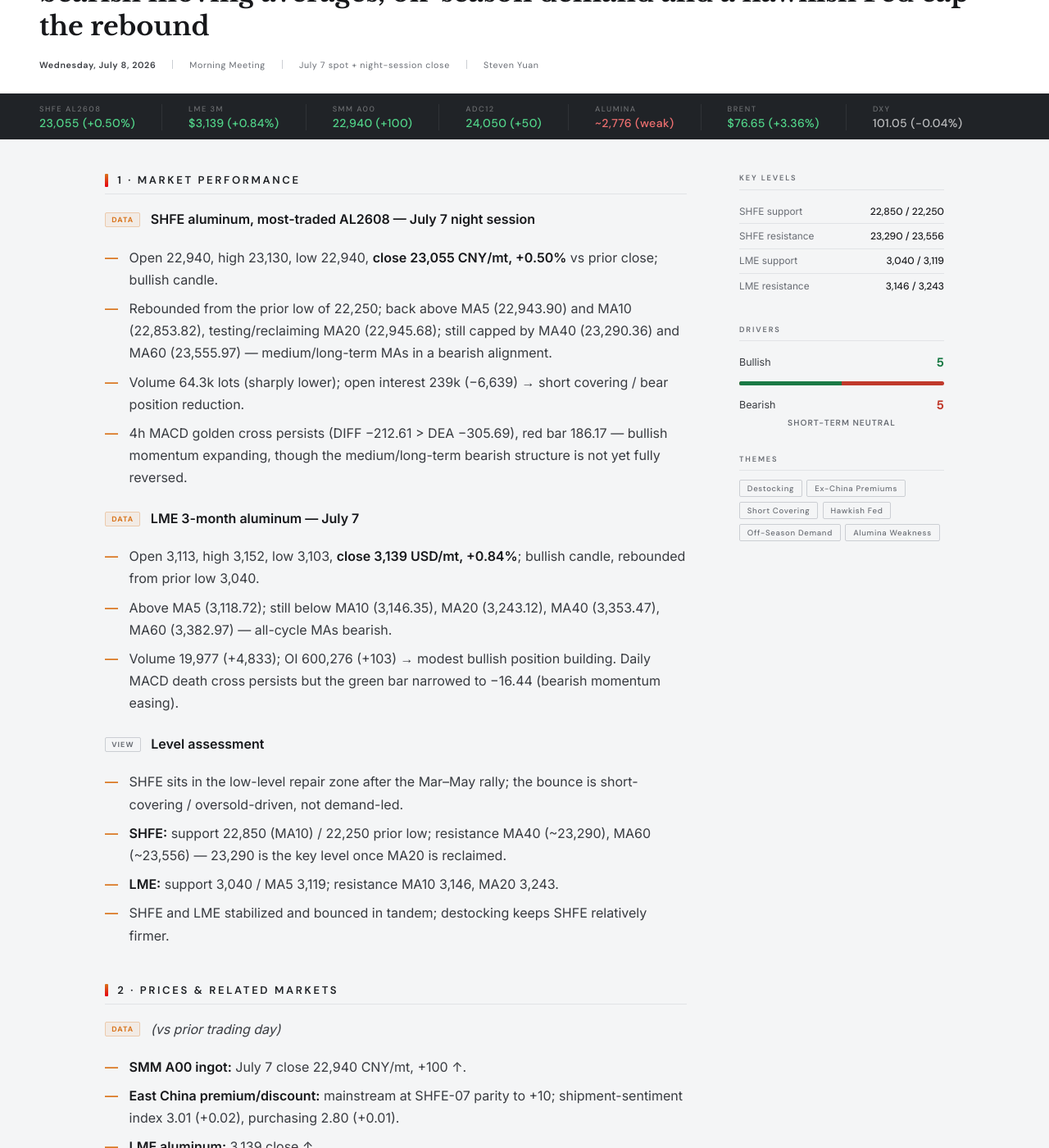
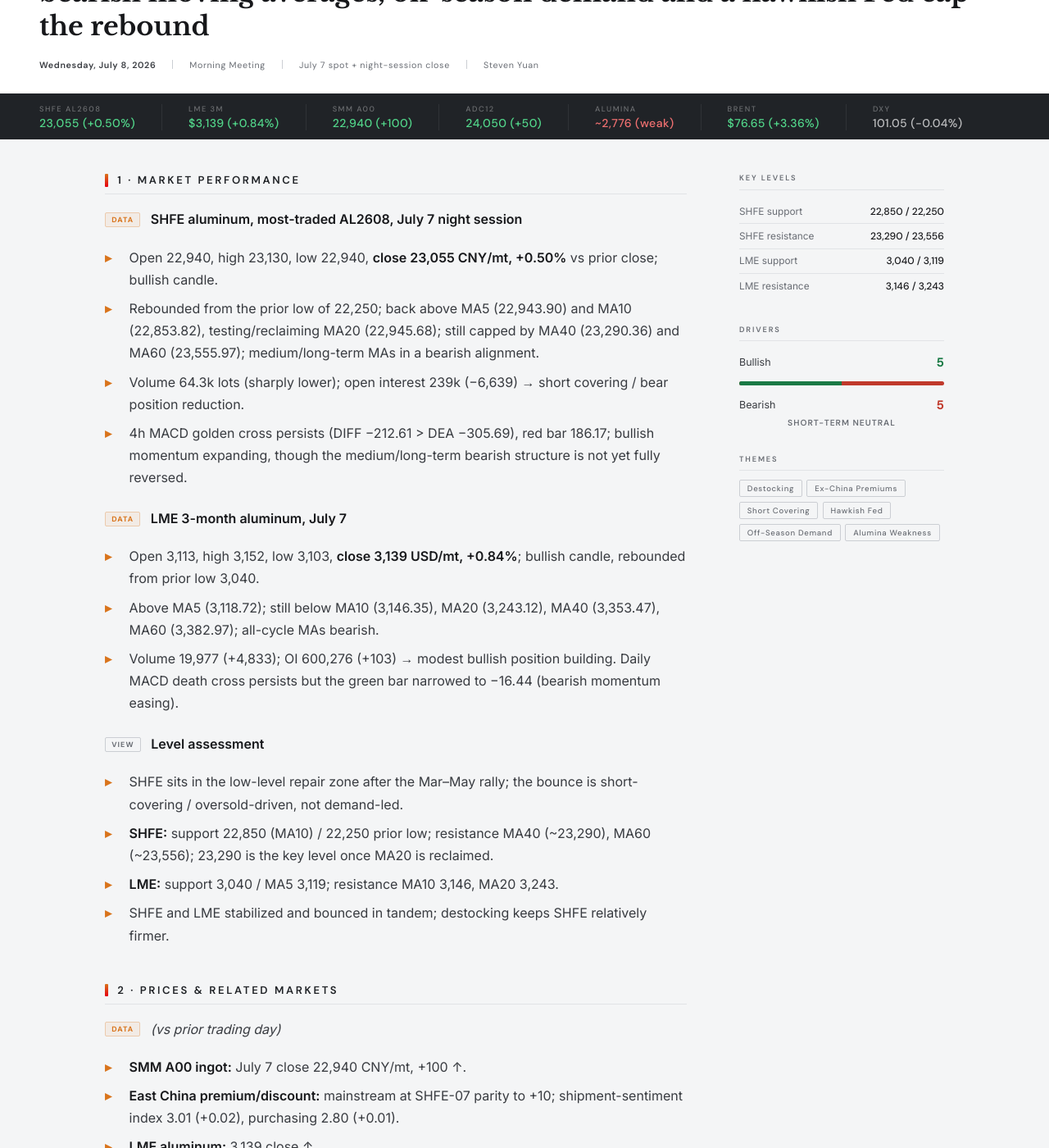
Before and after one commit to ShaoxiongYuan/ShaoxiongYuan.github.io, a Jekyll site: the page built from aluminum-market-daily/2026-07-08-destocking-floor-premiums-surge-rebound-capped.md, in a window 1280 px wide and 1400 px high, scrolled down 215 px. Shown: the whole window at 82% size. Built offline with Jekyll 4.4.1, drawn with Linux system fonts in a browser that asks for light colours; some of the changed text lies outside the part shown.

Commit message:
Reorder About section, trim OAAM detail, and remove em-dashes from aluminum reports
- About section: lead with Bosai Minerals Group role, mention Orion Alpha
  second and drop the fund-performance figures (kept only in OAAM's own
  dedicated section below)
- Rename the role from bulk raw-materials to bulk commodities procurement
  and sales across the About and Bosai sections
- Strip em-dashes from the Aluminum Market Daily post content (EN + ZH),
  its layout (title separator, list-bullet glyph), and the landing-page
  copy, replacing with commas, semicolons, colons, or parentheses as fits

Co-Authored-By: Claude Sonnet 5 <noreply@anthropic.com>
Claude-Session: https://claude.ai/code/session_01RvrQrniR2zDwWVghACcCXp

```diff
--- a/_layouts/aluminum-market-daily-index.html
+++ b/_layouts/aluminum-market-daily-index.html
@@ -637,7 +637,7 @@
     <div class="hero-inner">
       <div class="hero-kicker">Metals Desk &middot; Daily Coverage</div>
       <h1 class="hero-title">Aluminum Market Daily</h1>
-      <p class="hero-sub">Daily notes on the aluminum value chain — bauxite, alumina, and primary aluminum — tracking LME and SHFE price action, alumina and bauxite benchmarks, freight, inventories, and supply–demand shifts across the Belt-and-Road supply base.</p>
+      <p class="hero-sub">Daily notes on the aluminum value chain (bauxite, alumina, and primary aluminum), tracking LME and SHFE price action, alumina and bauxite benchmarks, freight, inventories, and supply–demand shifts across the Belt-and-Road supply base.</p>
       <div class="hero-tags">
         <span class="hero-tag">LME Aluminium</span>
         <span class="hero-tag">SHFE</span>
@@ -787,7 +787,7 @@
       <div class="empty-state">
         <span class="empty-badge">Publishing Soon</span>
         <div class="empty-title">The inaugural edition is on the way</div>
-        <p class="empty-text">Aluminum Market Daily will land here each trading day — bauxite, alumina, and primary aluminum, from the mine to the LME screen. Check back shortly for the first edition.</p>
+        <p class="empty-text">Aluminum Market Daily will land here each trading day: bauxite, alumina, and primary aluminum, from the mine to the LME screen. Check back shortly for the first edition.</p>
       </div>
       {% endif %}
     </div>
--- a/_layouts/aluminum-note.html
+++ b/_layouts/aluminum-note.html
@@ -3,7 +3,7 @@
 <head>
   <meta charset="UTF-8">
   <meta name="viewport" content="width=device-width, initial-scale=1.0">
-  <title>{{ page.date | date: "%b %-d, %Y" }} — {{ page.headline }}</title>
+  <title>{{ page.date | date: "%b %-d, %Y" }} · {{ page.headline }}</title>
   <link rel="preconnect" href="https://fonts.googleapis.com">
   <link href="https://fonts.googleapis.com/css2?family=Inter:wght@300;400;500;600&family=DM+Sans:wght@300;400;500;600;700&family=Libre+Baskerville:ital,wght@0,400;0,700;1,400&display=swap" rel="stylesheet">
   <style>
@@ -273,7 +273,7 @@
       color: var(--ink-2);
     }
     .note-article ul > li::before {
-      content: "—";
+      content: "▸";
       position: absolute;
       left: -1.1rem;
       color: var(--molten);
--- a/aluminum-market-daily/2026-07-08-destocking-floor-premiums-surge-rebound-capped.md
+++ b/aluminum-market-daily/2026-07-08-destocking-floor-premiums-surge-rebound-capped.md
@@ -1,8 +1,8 @@
 ---
 layout: aluminum-note
-title: "Aluminum Morning Brief — July 8, 2026"
+title: "Aluminum Morning Brief, July 8, 2026"
 headline: "Aluminum stabilizes and bounces off its lows as China's four-year-high destocking and surging ex-China premiums build a floor, while bearish moving averages, off-season demand and a hawkish Fed cap the rebound"
-headline_zh: "铝价低位企稳反弹——国内四年高位去库与海外升水飙升构成底部支撑，但中长期均线偏空、淡季需求与美联储鹰派限制反弹高度"
+headline_zh: "铝价低位企稳反弹：国内四年高位去库与海外升水飙升构成底部支撑，但中长期均线偏空、淡季需求与美联储鹰派限制反弹高度"
 date: 2026-07-08
 author: Steven Yuan
 data_window: "July 7 spot + night-session close"
@@ -30,23 +30,23 @@ drivers:
 
 ## 1 · Market Performance
 
-<span class="lbl lbl-data">Data</span> **SHFE aluminum, most-traded AL2608 — July 7 night session**
+<span class="lbl lbl-data">Data</span> **SHFE aluminum, most-traded AL2608, July 7 night session**
 
 - Open 22,940, high 23,130, low 22,940, **close 23,055 CNY/mt, +0.50%** vs prior close; bullish candle.
-- Rebounded from the prior low of 22,250; back above MA5 (22,943.90) and MA10 (22,853.82), testing/reclaiming MA20 (22,945.68); still capped by MA40 (23,290.36) and MA60 (23,555.97) — medium/long-term MAs in a bearish alignment.
+- Rebounded from the prior low of 22,250; back above MA5 (22,943.90) and MA10 (22,853.82), testing/reclaiming MA20 (22,945.68); still capped by MA40 (23,290.36) and MA60 (23,555.97); medium/long-term MAs in a bearish alignment.
 - Volume 64.3k lots (sharply lower); open interest 239k (−6,639) → short covering / bear position reduction.
-- 4h MACD golden cross persists (DIFF −212.61 > DEA −305.69), red bar 186.17 — bullish momentum expanding, though the medium/long-term bearish structure is not yet fully reversed.
+- 4h MACD golden cross persists (DIFF −212.61 > DEA −305.69), red bar 186.17; bullish momentum expanding, though the medium/long-term bearish structure is not yet fully reversed.
 
-<span class="lbl lbl-data">Data</span> **LME 3-month aluminum — July 7**
+<span class="lbl lbl-data">Data</span> **LME 3-month aluminum, July 7**
 
 - Open 3,113, high 3,152, low 3,103, **close 3,139 USD/mt, +0.84%**; bullish candle, rebounded from prior low 3,040.
-- Above MA5 (3,118.72); still below MA10 (3,146.35), MA20 (3,243.12), MA40 (3,353.47), MA60 (3,382.97) — all-cycle MAs bearish.
+- Above MA5 (3,118.72); still below MA10 (3,146.35), MA20 (3,243.12), MA40 (3,353.47), MA60 (3,382.97); all-cycle MAs bearish.
 - Volume 19,977 (+4,833); OI 600,276 (+103) → modest bullish position building. Daily MACD death cross persists but the green bar narrowed to −16.44 (bearish momentum easing).
 
 <span class="lbl lbl-view">View</span> **Level assessment**
 
 - SHFE sits in the low-level repair zone after the Mar–May rally; the bounce is short-covering / oversold-driven, not demand-led.
-- **SHFE:** support 22,850 (MA10) / 22,250 prior low; resistance MA40 (~23,290), MA60 (~23,556) — 23,290 is the key level once MA20 is reclaimed.
+- **SHFE:** support 22,850 (MA10) / 22,250 prior low; resistance MA40 (~23,290), MA60 (~23,556); 23,290 is the key level once MA20 is reclaimed.
 - **LME:** support 3,040 / MA5 3,119; resistance MA10 3,146, MA20 3,243.
 - SHFE and LME stabilized and bounced in tandem; destocking keeps SHFE relatively firmer.
 
@@ -57,9 +57,9 @@ drivers:
 - **SMM A00 ingot:** July 7 close 22,940 CNY/mt, +100 ↑.
 - **East China premium/discount:** mainstream at SHFE-07 parity to +10; shipment-sentiment index 3.01 (+0.02), purchasing 2.80 (+0.01).
 - **LME aluminum:** 3,139 close ↑.
-- **ADC12 (secondary alloy):** 24,050 CNY/mt, +50 ↑ — cost support + futures recovery.
+- **ADC12 (secondary alloy):** 24,050 CNY/mt, +50 ↑ (cost support + futures recovery).
 - **Alumina:** supply–demand easing persists, board falling on rising OI, still weak ↓; recent Mysteel national average ~2,776 CNY/mt (July 3).
-- **Brent crude:** ~76.65 USD (+3.36%) ↑ — renewed Iran sanctions friction.
+- **Brent crude:** ~76.65 USD (+3.36%) ↑ (renewed Iran sanctions friction).
 - **Dollar index:** ~101.05 (−0.04%) ↔.
 
 <span class="lbl lbl-view">View</span>
@@ -71,7 +71,7 @@ drivers:
 
 <span class="lbl lbl-data">Data</span>
 
-- Domestic ingot social inventory keeps drawing down; last week's ingot warehouse withdrawals hit a ~4-year high — destocking accelerated, mainly in Guangdong and Wuxi.
+- Domestic ingot social inventory keeps drawing down; last week's ingot warehouse withdrawals hit a ~4-year high; destocking accelerated, mainly in Guangdong and Wuxi.
 - As of Tuesday (July 7), ingot inventory in major consumption areas fell further vs the prior session (Guangdong/Wuxi led).
 - Liquid-aluminum share rising; casting-ingot output declining.
 - Secondary-alloy ingot social inventory (Foshan/Ningbo/Wuxi) 15,300 mt, −547 vs prior day (Foshan −506).
@@ -79,7 +79,7 @@ drivers:
 <span class="lbl lbl-view">View</span>
 
 - Rapid destocking (4-year-high withdrawals) is the single most important bullish support and the floor for SHFE.
-- But absolute inventory is still high; with the off-season plus more casting ingots, renewed buildup is a risk — persistence of destocking is the key variable. Inventory **cushions, it is not a strong driver**.
+- But absolute inventory is still high; with the off-season plus more casting ingots, renewed buildup is a risk; persistence of destocking is the key variable. Inventory **cushions, it is not a strong driver**.
 
 ## 4 · Macro Factors
 
@@ -90,24 +90,24 @@ drivers:
 
 | Meeting | Hold | +25 bps | +50 bps |
 | --- | --- | --- | --- |
-| July | 73.3% | 26.7% | — |
+| July | 73.3% | 26.7% | N/A |
 | September | 32.4% | 52.7% | 14.9% |
 
-  CME FedWatch — roughly a **67.6% chance of some hike by September**. Trigger: June NFP only +57k (est. ~110k); prior two months revised down 74k; unemployment 4.2%; hike timing pushed out.
+  CME FedWatch: roughly a **67.6% chance of some hike by September**. Trigger: June NFP only +57k (est. ~110k); prior two months revised down 74k; unemployment 4.2%; hike timing pushed out.
 
-- **Inflation:** core PCE ~3.4% (May), CPI ~4.2% YoY — still sticky.
+- **Inflation:** core PCE ~3.4% (May), CPI ~4.2% YoY; still sticky.
 - **Geopolitics/sanctions:** Iran's deputy FM said the US cancelled the waiver on Iranian oil-sales sanctions, calling it a breach of the US–Iran MOU; Brent +3.36%. US–Iran nuclear talks are still ongoing, so the risk premium is on balance still narrowing.
 - **China:** June manufacturing PMI back above 50 (expansion); May CPI +1.2% YoY; the 15th Five-Year Plan and "anti-involution" policy support industrial-metal sentiment; property still soft.
 
-<span class="lbl lbl-view">View — impact on aluminum</span>
+<span class="lbl lbl-view">View: impact on aluminum</span>
 
 - **<span class="tone-bull">Bullish:</span>** weaker dollar, China PMI expansion, "anti-involution" sentiment, oil bounce lifting cost expectations.
 - **<span class="tone-bear">Bearish:</span>** hawkish Fed (>50% Sept-hike odds), sticky core inflation, ex-China new-capacity expectations.
-- **Net:** mixed, short-term neutral. Key swings — dollar direction (break 100.4/99.5?), Sept-hike pricing, Iran sanctions/talks.
+- **Net:** mixed, short-term neutral. Key swings: dollar direction (break 100.4/99.5?), Sept-hike pricing, Iran sanctions/talks.
 
 ## 5 · Fundamentals
 
-<span class="lbl lbl-data">Data — ex-China regional premiums surging (tighter-supply expectations)</span>
+<span class="lbl lbl-data">Data: ex-China regional premiums surging (tighter-supply expectations)</span>
 
 | Region | Premium | Change |
 | --- | --- | --- |
@@ -161,7 +161,7 @@ drivers:
 ## 8 · One-Sentence Market View
 
 <div class="view-callout" markdown="1">
-Aluminum is stabilizing and bouncing at low levels (short-covering / oversold repair) — China's four-year-high destocking and surging ex-China premiums provide a floor and keep SHFE firmer than LME; but with medium/long-term MAs still bearish, off-season demand, ex-China new capacity and a hawkish Fed capping the upside, the rebound's height is limited.
+Aluminum is stabilizing and bouncing at low levels (short-covering / oversold repair); China's four-year-high destocking and surging ex-China premiums provide a floor and keep SHFE firmer than LME; but with medium/long-term MAs still bearish, off-season demand, ex-China new capacity and a hawkish Fed capping the upside, the rebound's height is limited.
 </div>
 
 ## 9 · Watchlist for Tonight's Night Session
@@ -170,7 +170,7 @@ Aluminum is stabilizing and bouncing at low levels (short-covering / oversold re
 2. **LME 3M** (~3,140–3,157): can it reclaim MA10 (3,146) / MA20 (3,243)? Support 3,040.
 3. **DXY** (~101): break below 100.4 / 99.5 (bullish metals) vs reclaim above 101.2 (bearish).
 4. **Fed:** shifts in FedWatch Sept-hike odds (now ~67.6%) + hawkish official commentary.
-5. **Inventory:** SMM/Mysteel social inventory — can the 4-year-high destocking pace continue?
+5. **Inventory:** SMM/Mysteel social inventory; can the 4-year-high destocking pace continue?
 6. **Spot premium/discount:** East/Central/South China premiums and shipment/purchasing indices; direction of MJP/Europe/US premiums.
 7. **Geopolitics/energy:** Iran oil-sanctions-waiver cancellation + nuclear talks, Brent crude; alumina price and ex-China capacity ramp.
 
@@ -186,14 +186,14 @@ Aluminum is stabilizing and bouncing at low levels (short-covering / oversold re
 
 ## 一 · 行情表现
 
-<span class="lbl lbl-data">确认</span> **沪铝主力 AL2608 — 7月7日夜盘**
+<span class="lbl lbl-data">确认</span> **沪铝主力 AL2608，7月7日夜盘**
 
 - 开 22,940，高 23,130，低 22,940，**收 23,055 元/吨，+0.50%**（较前收盘），收阳线。
 - 自前低 22,250 反弹；站上 MA5（22,943.90）、MA10（22,853.82），测试/上破 MA20（22,945.68）；仍受 MA40（23,290.36）、MA60（23,555.97）压制，中长期均线偏空下行。
 - 成交量 6.43 万手（较前明显萎缩）；持仓 23.9 万手（减 6,639 手）→ 空头减仓特征。
 - 4小时 MACD 金叉延续（DIFF −212.61 > DEA −305.69），红柱 186.17，多头动能扩张；但中长期空头格局未完全反转。
 
-<span class="lbl lbl-data">确认</span> **LME 3个月铝 — 7月7日**
+<span class="lbl lbl-data">确认</span> **LME 3个月铝，7月7日**
 
 - 开 3,113，高 3,152，低 3,103，**收 3,139 美元/吨，+0.84%**，收阳线，自前低 3,040 反弹。
 - 站上 MA5（3,118.72）；仍在 MA10（3,146.35）、MA20（3,243.12）、MA40（3,353.47）、MA60（3,382.97）下方，全周期均线偏空。
@@ -213,9 +213,9 @@ Aluminum is stabilizing and bouncing at low levels (short-covering / oversold re
 - **SMM A00 铝锭：** 7月7日收 22,940 元/吨，+100 ↑。
 - **华东升贴水：** 主流成交 SHFE 07 平水至 +10；出货意愿指数 3.01（+0.02）、采购意愿 2.80（+0.01）。
 - **LME 铝：** 3,139 美元收 ↑。
-- **ADC12（再生铝合金）：** 24,050 元/吨，+50 ↑ — 成本支撑 + 盘面回升。
+- **ADC12（再生铝合金）：** 24,050 元/吨，+50 ↑（成本支撑 + 盘面回升）。
 - **氧化铝：** 供需转松格局延续，盘面增仓下行、弱势不改 ↓；近期 Mysteel 全国均价约 2,776 元/吨（7月3日）。
-- **原油 Brent：** 约 76.65 美元（+3.36%）↑ — 伊朗制裁摩擦再起。
+- **原油 Brent：** 约 76.65 美元（+3.36%）↑（伊朗制裁摩擦再起）。
 - **美元指数：** 约 101.05（−0.04%）↔。
 
 <span class="lbl lbl-view">解读</span>
@@ -246,24 +246,24 @@ Aluminum is stabilizing and bouncing at low levels (short-covering / oversold re
 
 | 会议 | 按兵不动 | 加息 25bp | 加息 50bp |
 | --- | --- | --- | --- |
-| 7月 | 73.3% | 26.7% | — |
+| 7月 | 73.3% | 26.7% | 无 |
 | 9月 | 32.4% | 52.7% | 14.9% |
 
-  CME FedWatch — **9月前加息概率约 67.6%**。触发因素：6月非农仅 +5.7 万（预期约 11 万），前两月合计下修 7.4 万；失业率 4.2%；加息时点被后移。
+  CME FedWatch：**9月前加息概率约 67.6%**。触发因素：6月非农仅 +5.7 万（预期约 11 万），前两月合计下修 7.4 万；失业率 4.2%；加息时点被后移。
 
 - **通胀：** 核心 PCE 5月约 3.4%，CPI 同比约 4.2%，仍偏黏。
 - **地缘/制裁：** 伊朗副外长称美国取消对伊朗石油销售制裁豁免，指其违反美伊谅解备忘录；Brent +3.36%。同时美伊核谈判仍在推进，风险溢价整体仍趋窄。
 - **中国：** 6月制造业 PMI 重回 50 上方（扩张）；5月 CPI 同比 +1.2%；"十五五"规划、"反内卷"政策对工业金属情绪偏支撑；地产偏弱。
 
-<span class="lbl lbl-view">解读 — 对铝影响</span>
+<span class="lbl lbl-view">解读：对铝影响</span>
 
 - **<span class="tone-bull">偏多：</span>** 美元走弱、中国 PMI 扩张、"反内卷"情绪、原油反弹抬升成本预期。
 - **<span class="tone-bear">偏空：</span>** 美联储鹰派（9月加息概率过半）、核心通胀黏性、海外新增产能预期。
-- **综合：** 多空交织、短期中性。关键变量 — 美元方向（能否破 100.4/99.5）、9月加息定价、伊朗制裁/核谈进展。
+- **综合：** 多空交织、短期中性。关键变量：美元方向（能否破 100.4/99.5）、9月加息定价、伊朗制裁/核谈进展。
 
 ## 五 · 基本面
 
-<span class="lbl lbl-data">确认 — 海外升水大涨（供应趋紧预期）</span>
+<span class="lbl lbl-data">确认：海外升水大涨（供应趋紧预期）</span>
 
 | 地区 | 升水 | 变化 |
 | --- | --- | --- |
@@ -317,7 +317,7 @@ Aluminum is stabilizing and bouncing at low levels (short-covering / oversold re
 ## 八 · 一句话观点
 
 <div class="view-callout" markdown="1">
-铝价低位企稳反弹（以空头减仓/超跌修复为主）——国内四年高位去库与海外升水飙升构成底部支撑，沪铝相对 LME 偏强；但中长期均线仍偏空、淡季需求、海外新增产能与美联储鹰派限制上行，反弹高度有限。
+铝价低位企稳反弹（以空头减仓/超跌修复为主），国内四年高位去库与海外升水飙升构成底部支撑，沪铝相对 LME 偏强；但中长期均线仍偏空、淡季需求、海外新增产能与美联储鹰派限制上行，反弹高度有限。
 </div>
 
 ## 九 · 今晚夜盘关注清单
@@ -326,7 +326,7 @@ Aluminum is stabilizing and bouncing at low levels (short-covering / oversold re
 2. **LME 3M**（~3,140–3,157 美元）：能否收复 MA10（3,146）/ MA20（3,243）；支撑 3,040。
 3. **美元指数**（~101）：破 100.4/99.5（利多金属）还是重回 101.2 上方（利空）。
 4. **美联储：** FedWatch 9月加息概率（现 ~67.6%）变化 + 官员鹰派表态。
-5. **库存：** SMM/Mysteel 社会库存 — 四年高位去库能否延续。
+5. **库存：** SMM/Mysteel 社会库存，四年高位去库能否延续。
 6. **现货升贴水：** 华东/华中/华南升贴水与出货、采购意愿指数；海外 MJP/欧美升水走向。
 7. **地缘/能源：** 伊朗石油制裁豁免取消 + 核谈进展、Brent 原油；氧化铝价格与海外产能爬产。
 
```
Also changed, not shown: index.md (+4 -4 lines).
